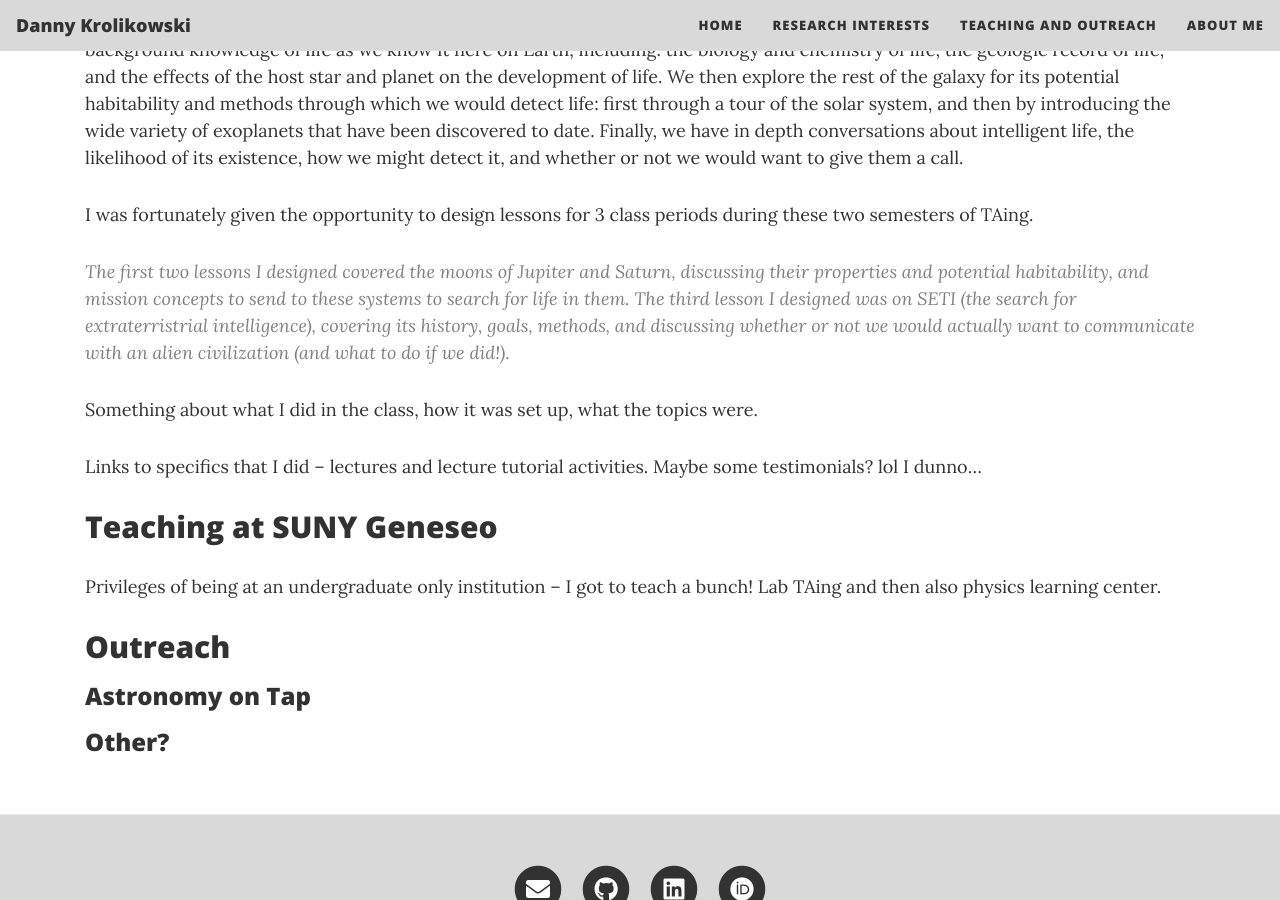
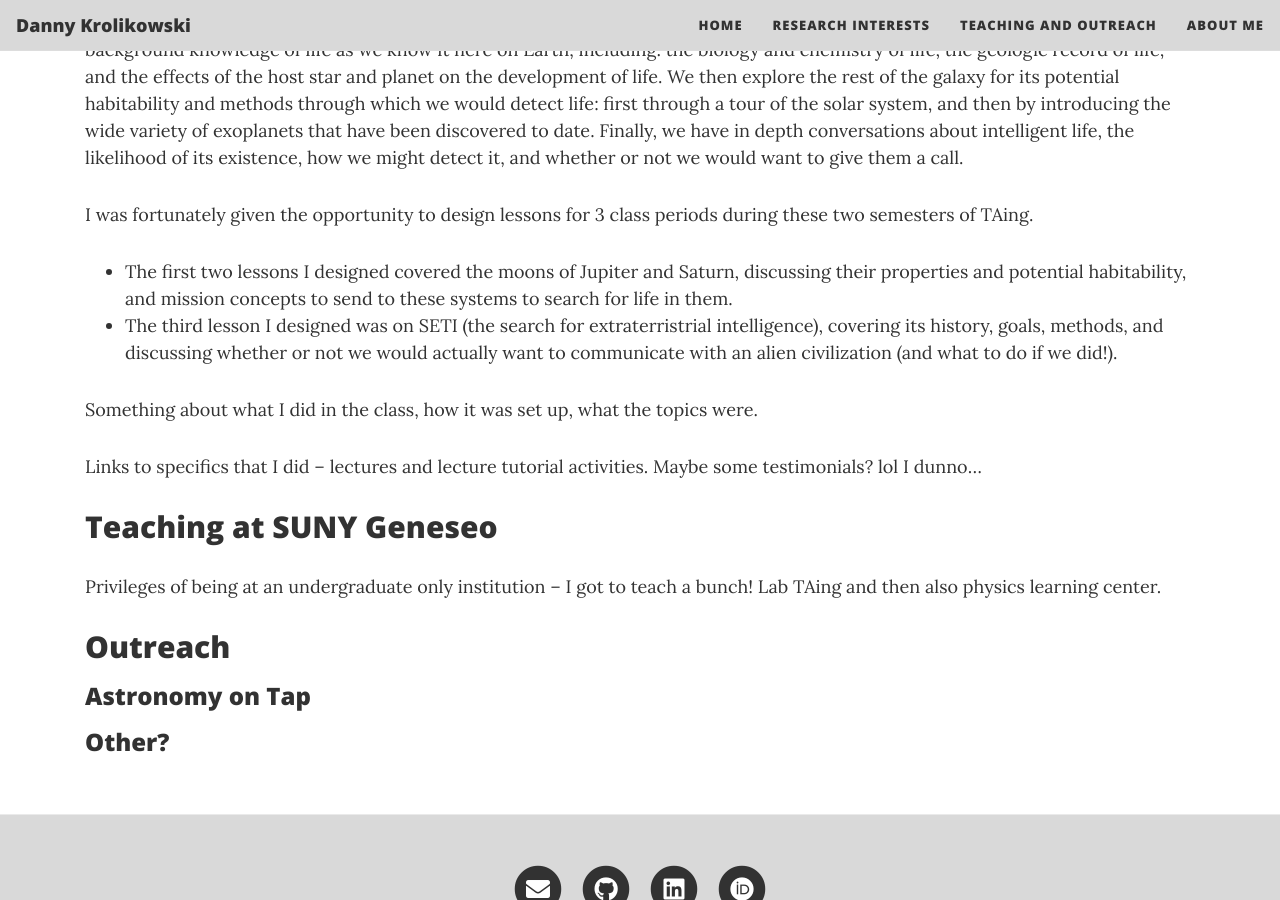
Before and after one commit to dkrolikowski/dkrolikowski.github.io, a Jekyll site: the page built from teach.md, in a window 1280 px wide and 900 px high, scrolled down 613 px. Built offline with Jekyll 4.4.1, drawn with Linux system fonts in a browser that asks for light colours; nearby versions of some CDN libraries.

```diff
--- a/teach.md
+++ b/teach.md
@@ -13,8 +13,8 @@ I have been lucky to twice be the teaching assistant for the **Search for Extrat
 This class is one of my favorite courses I have ever been involved in -- as a student or an instructor! In the course, we establish a background knowledge of life as we know it here on Earth, including: the biology and chemistry of life, the geologic record of life, and the effects of the host star and planet on the development of life. We then explore the rest of the galaxy for its potential habitability and methods through which we would detect life: first through a tour of the solar system, and then by introducing the wide variety of exoplanets that have been discovered to date. Finally, we have in depth conversations about intelligent life, the likelihood of its existence, how we might detect it, and whether or not we would want to give them a call.
 
 I was fortunately given the opportunity to design lessons for 3 class periods during these two semesters of TAing.
-  >The first two lessons I designed covered the moons of Jupiter and Saturn, discussing their properties and potential habitability, and mission concepts to send to these systems to search for life in them.
-  >The third lesson I designed was on SETI (the search for extraterristrial intelligence), covering its history, goals, methods, and discussing whether or not we would actually want to communicate with an alien civilization (and what to do if we did!).
+  + The first two lessons I designed covered the moons of Jupiter and Saturn, discussing their properties and potential habitability, and mission concepts to send to these systems to search for life in them.
+  + The third lesson I designed was on SETI (the search for extraterristrial intelligence), covering its history, goals, methods, and discussing whether or not we would actually want to communicate with an alien civilization (and what to do if we did!).
 
 Something about what I did in the class, how it was set up, what the topics were.
 
```
